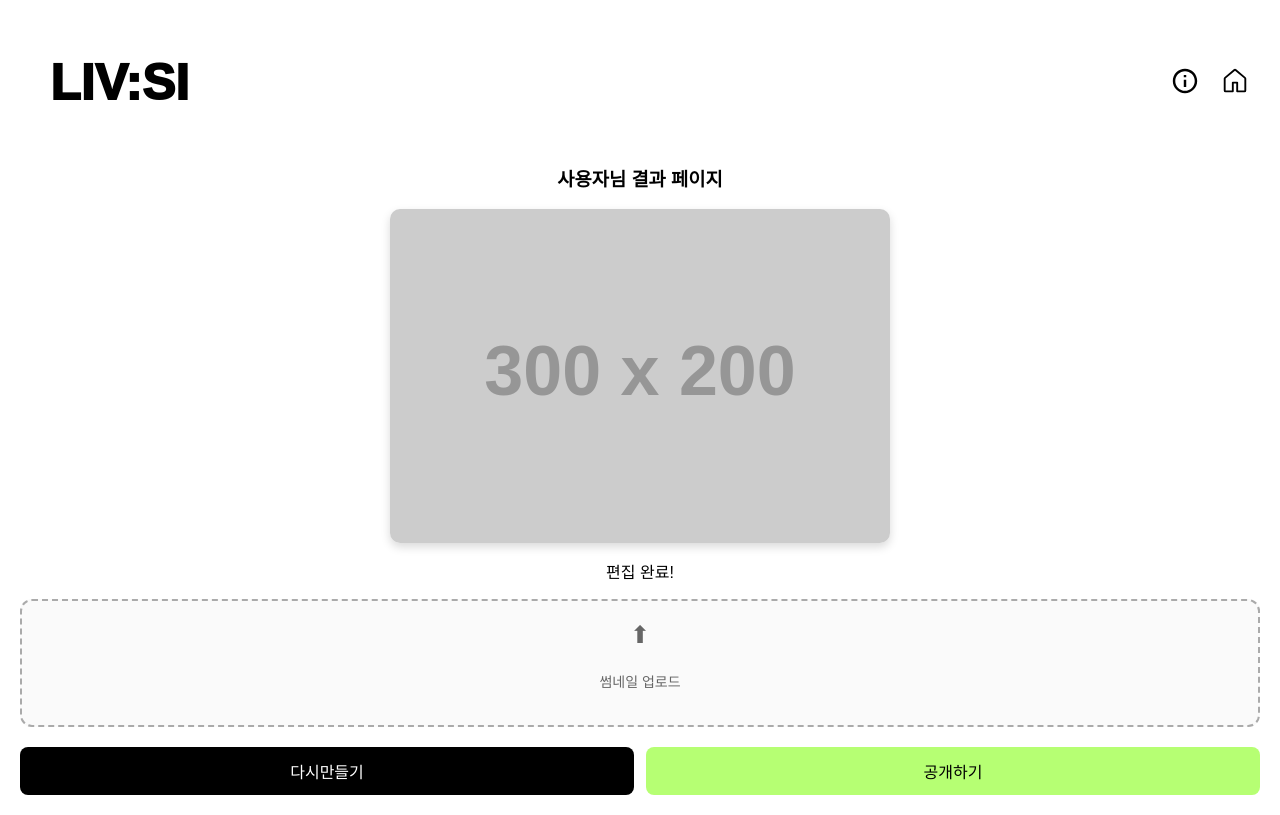
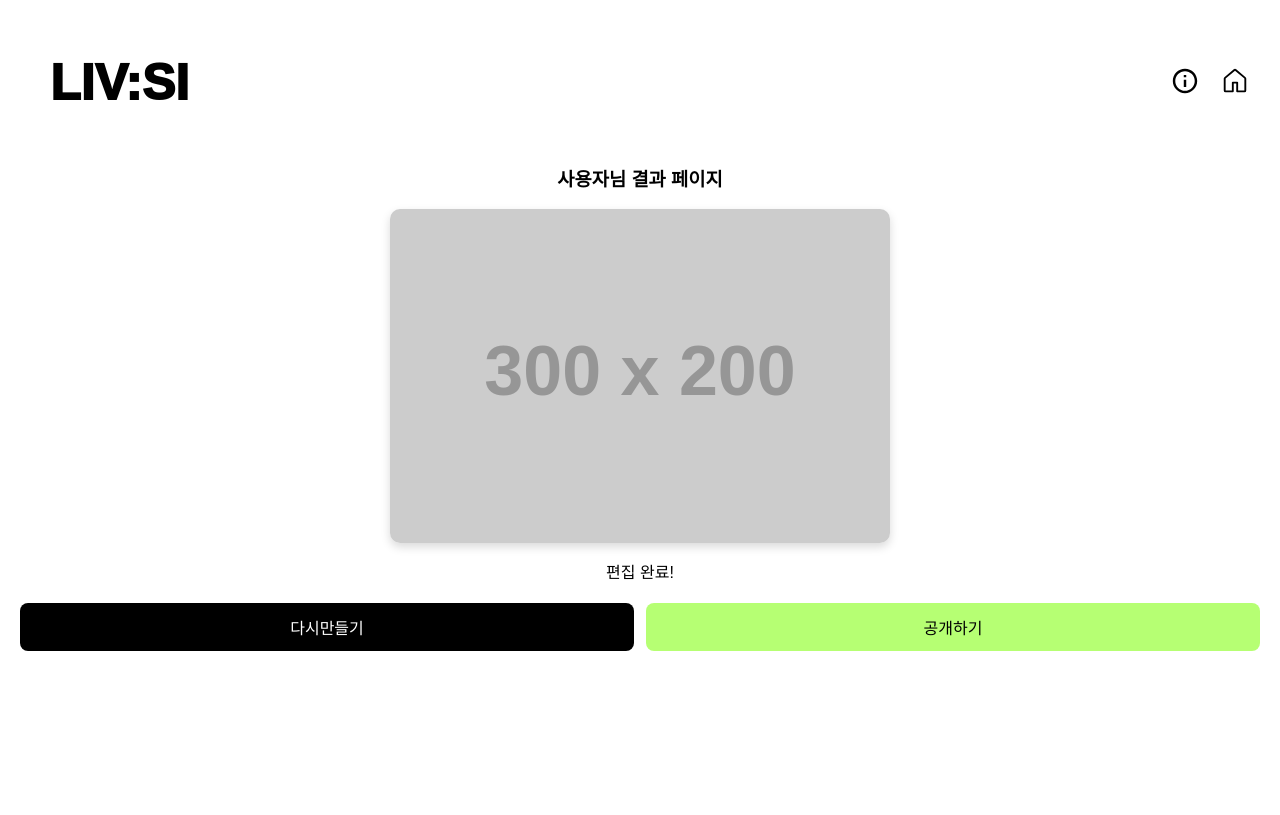
Before and after one commit to Yuno-Jung/hackathon, a React (Vite) app in the folder livsi/: page /result/1 in a window 1280 px wide. Built offline with nearby package versions, Linux system fonts and the light colour scheme.

Commit message:
썸네일 제거

```diff
--- a/livsi/src/pages/Mypage.jsx
+++ b/livsi/src/pages/Mypage.jsx
@@ -1,4 +1,3 @@
-// src/pages/Mypage.jsx
 import React from "react";
 import { useParams, useNavigate } from "react-router-dom";
 import { useState, useEffect } from "react";
--- a/livsi/src/pages/Result.jsx
+++ b/livsi/src/pages/Result.jsx
@@ -53,20 +53,6 @@ function Result() {
 
       <p className="result-text">편집 완료!</p>
 
-      <div className="upload-box">
-        <label htmlFor="thumbnail-upload" className="upload-label">
-          <span className="upload-icon">⬆</span>
-          <p>썸네일 업로드</p>
-          <input
-            id="thumbnail-upload"
-            type="file"
-            className="file-input"
-            accept="image/*"
-            onChange={(e) => setThumbnail(e.target.files[0])}
-          />
-        </label>
-      </div>
-
       {thumbnail && (
         <img
           src={URL.createObjectURL(thumbnail)}
```
